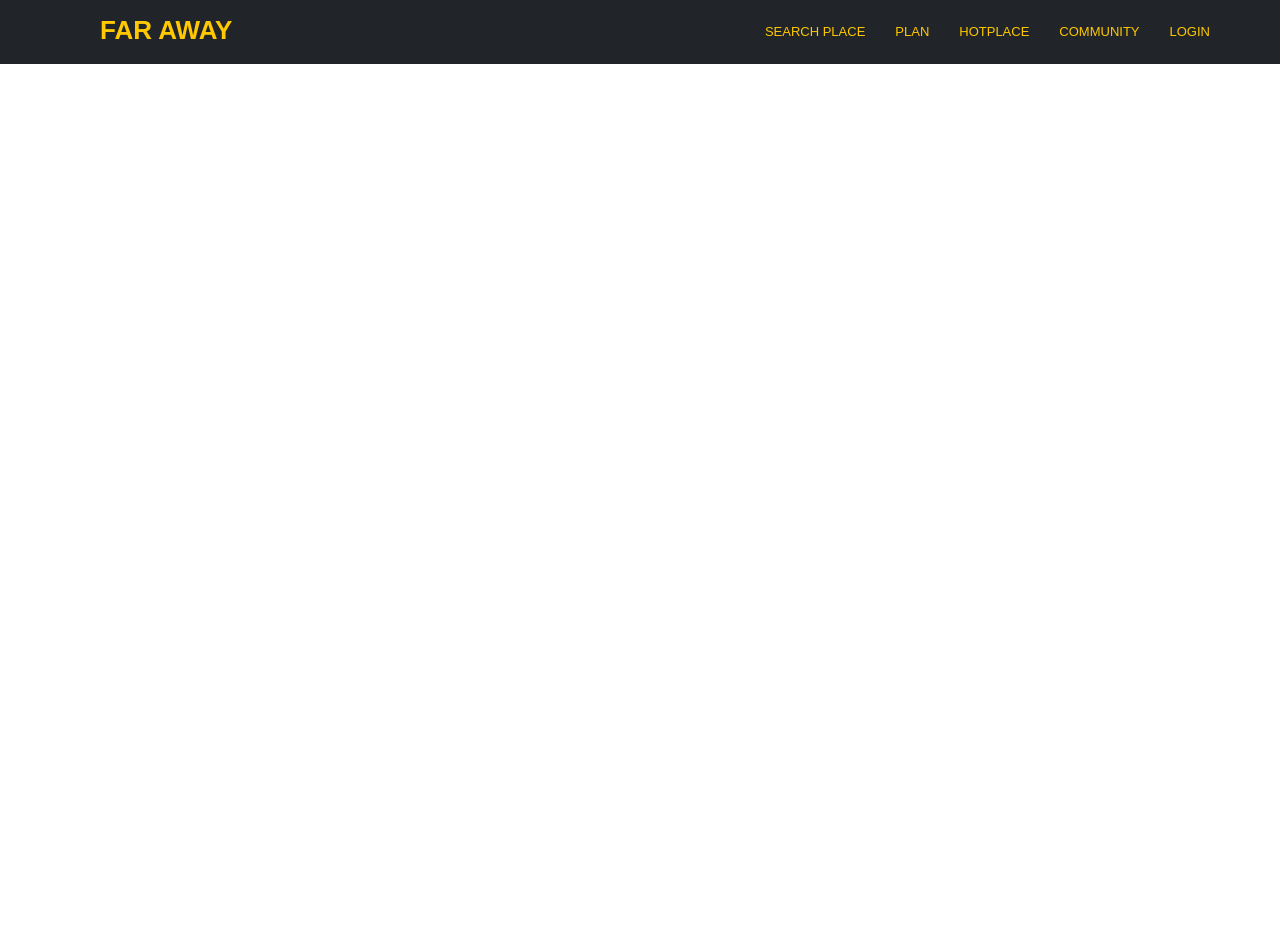
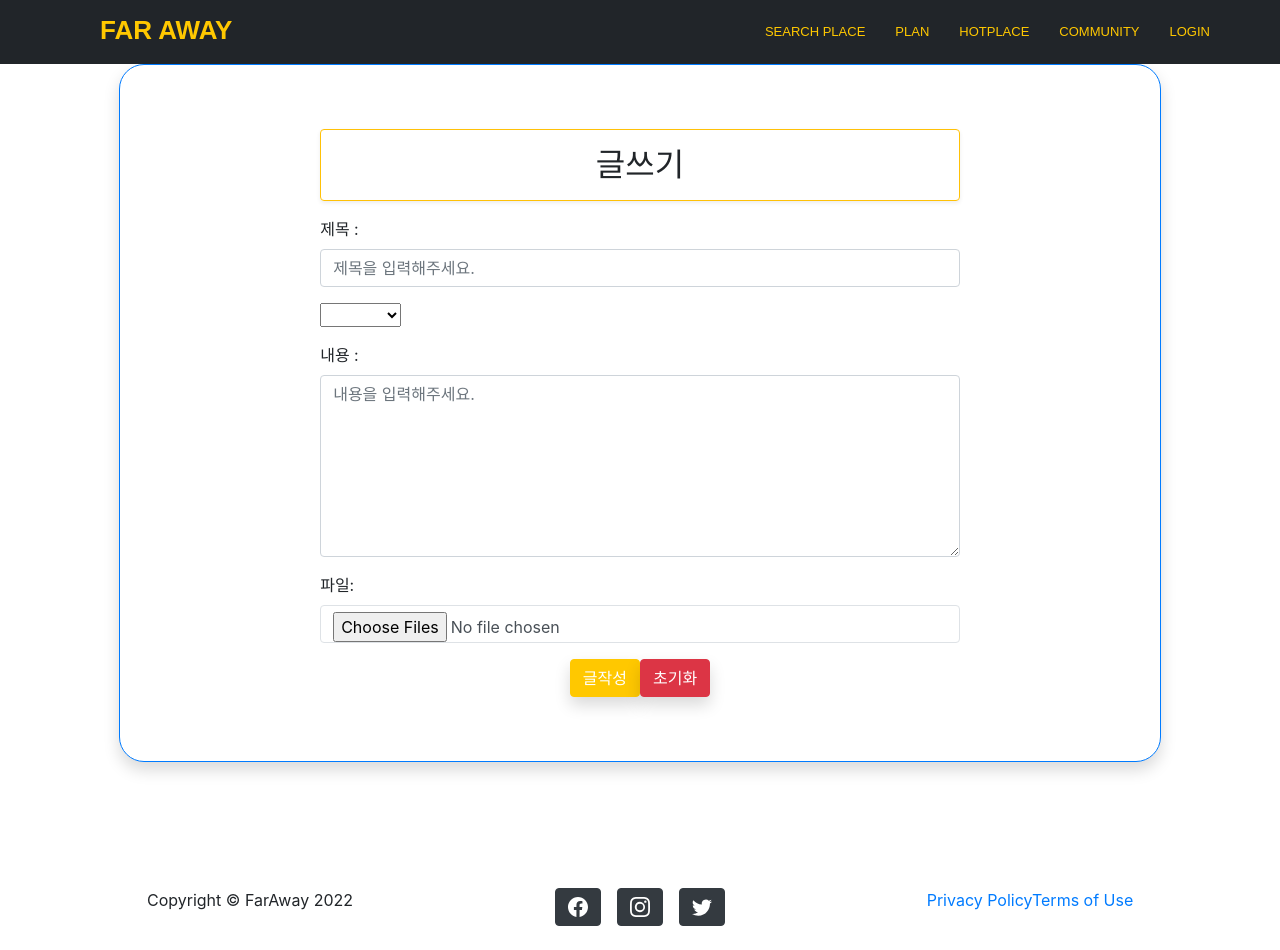
Before and after one commit to SSAFY-FarAway/faraway-client, a Vue app: page /post/write in a window 1280 px wide. Before the commit the page ends 800 px from the top, so only its background shows below. Built offline with nearby package versions, Linux system fonts and the light colour scheme.

Commit message:
FAR-100/feat: 게시글 작성 화면 구현

```diff
--- a/src/router/index.js
+++ b/src/router/index.js
@@ -16,6 +16,7 @@ import AttrationList from "../views/attraction/AttrationList";
 import PlanList from "../views/plan/PlanList";
 import PostList from "../views/post/PostList";
 import HotplaceList from "../views/hotplace/HotplaceList";
+import PostWrite from "@/views/post/PostWrite.vue";
 
 Vue.use(VueRouter);
 
@@ -99,9 +100,15 @@ const routes = [
         children: [],
       },
       {
-        path: "view/:post_id",
+        path: "view/:postId",
         name: "PostDetail",
         component: PostDetail,
+        children: [],
+      },
+      {
+        path: "write",
+        name: "PostWrite",
+        component: PostWrite,
         children: [],
       }
     ],
--- a/src/views/post/PostDetail.vue
+++ b/src/views/post/PostDetail.vue
@@ -102,7 +102,7 @@ export default {
     },
     created() {
         http
-            .get(`/post/${this.$route.params.post_id}`)
+            .get(`/post/${this.$route.params.postId}`)
             .then((response) => {
                 console.log(response);
                 this.post = response.data;
--- /dev/null
+++ b/src/views/post/PostWrite.vue
@@ -0,0 +1,107 @@
+<template>
+    <div class="container" id="mypage-section">
+        <div class="row d-flex justify-content-center align-items-center h-100">
+            <div class="col-lg-12 col-xl-11">
+                <div class="card text-black shadow border border-primary" style="border-radius: 25px">
+                    <div class="card-body p-md-5 sh" id="bgimg">
+                        <div class="row justify-content-center">
+                            <div class="container" id="article-list-section">
+                                <div class="row justify-content-center">
+                                    <div class="col-lg-8 col-md-10 col-sm-12">
+                                        <h2 class="border border-warning rounded my-3 py-3 shadow-sm  text-center">
+                                            글쓰기
+                                        </h2>
+                                    </div>
+                                    <div class="col-lg-8 col-md-10 col-sm-12">
+                                        <form @submit.prevent>
+                                            <div class="mb-3">
+                                                <label for="title" class="form-label fw-bolder">제목 :
+                                                </label>
+                                                <input type="text" class="form-control" id="title"
+                                                       v-model="request.title" placeholder="제목을 입력해주세요." />
+                                            </div>
+                                            <div class="mb-3">
+                                                <select v-model="request.categoryId">
+                                                    <option>글 분류</option>
+                                                    <option value="1">공지사항</option>
+                                                    <option value="2">자유</option>
+                                                </select>
+                                            </div>
+                                            <div class="mb-3">
+                                                <label for="content" class="form-label fw-bolder">내용 :
+                                                </label>
+                                                <textarea class="form-control" id="content" v-model="request.content"
+                                                          rows="7" placeholder="내용을 입력해주세요."></textarea>
+                                            </div>
+                                            <div class="mb-3">
+                                                <label for="upload-file" class="form-label">파일:</label>
+                                                <input type="file" @change="selectFile" class="form-control border" id="upload-file" ref="uploadFile" multiple>
+                                            </div>
+                                            <div class="col-auto text-center">
+                                                <button id="btn-register"
+                                                        @click="write"
+                                                        class="btn shadow btn-primary mb-3">
+                                                    글작성
+                                                </button>
+                                                <button type="reset"
+                                                        class="btn btn-danger shadow mb-3">초기화</button>
+                                            </div>
+                                        </form>
+                                    </div>
+                                </div>
+                            </div>
+                        </div>
+                    </div>
+                </div>
+            </div>
+        </div>
+    </div>
+</template>
+
+<script>
+import http from "@/utils/api/http"
+
+export default {
+    name: "PostWrite",
+    components: {},
+    data() {
+        return {
+            request: {
+                title: "",
+                content: "",
+                categoryId: "",
+            },
+            files: [],
+        };
+    },
+    methods: {
+        selectFile() {
+            this.files = this.$refs.uploadFile.files
+            console.log(this.files);
+        },
+        write() {
+            const formData = new FormData();
+            [...this.files].forEach((file) => formData.append("files", file));
+            formData.append("request", new Blob([JSON.stringify(this.request)], {type: "application/json"}));
+            http.post("/post", formData, {
+                headers: {
+                    "Content-Type": "multipart/form-data"
+                }
+            })
+                .then((response) => {
+                    console.log(response);
+                    if (response.status === 200) {
+                        alert("글 작성 완료!");
+                        this.$router.replace(`/post/view/${response.data}`);
+                    }
+                });
+        }
+    },
+    created() {
+    },
+};
+</script>
+
+<style scoped>
+
+</style>
```
